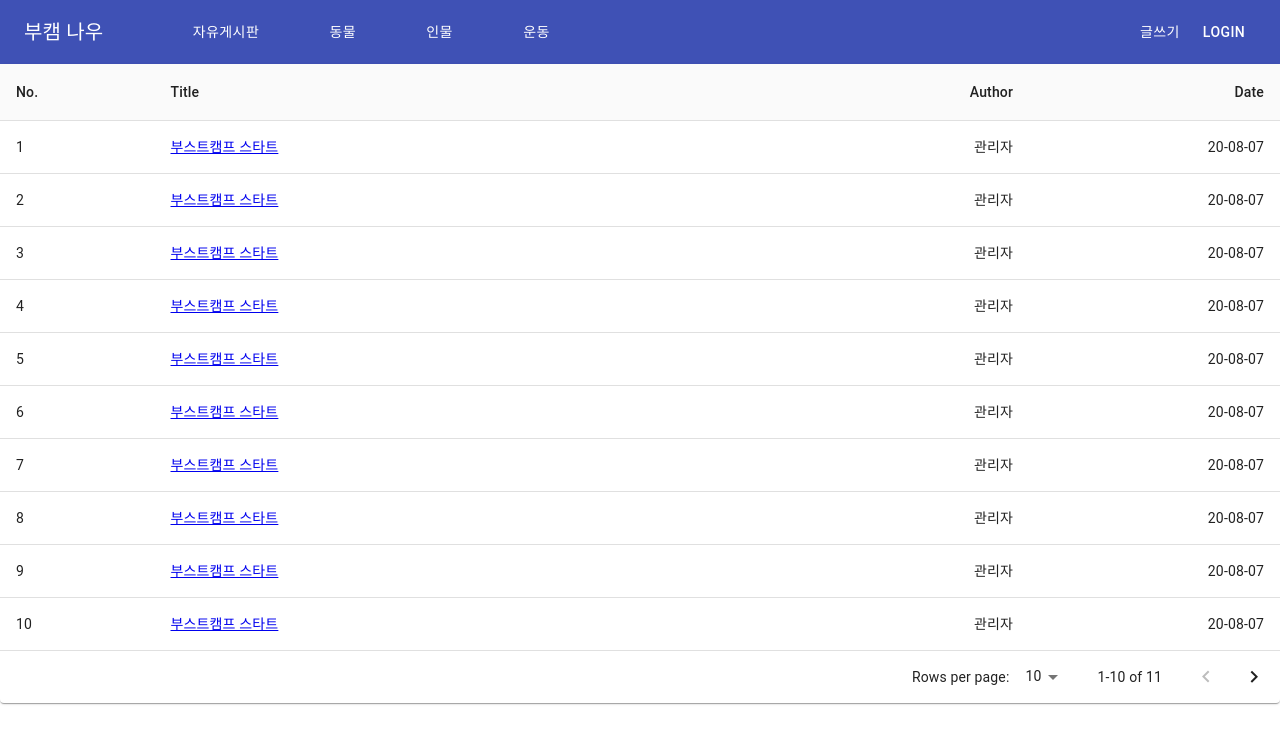
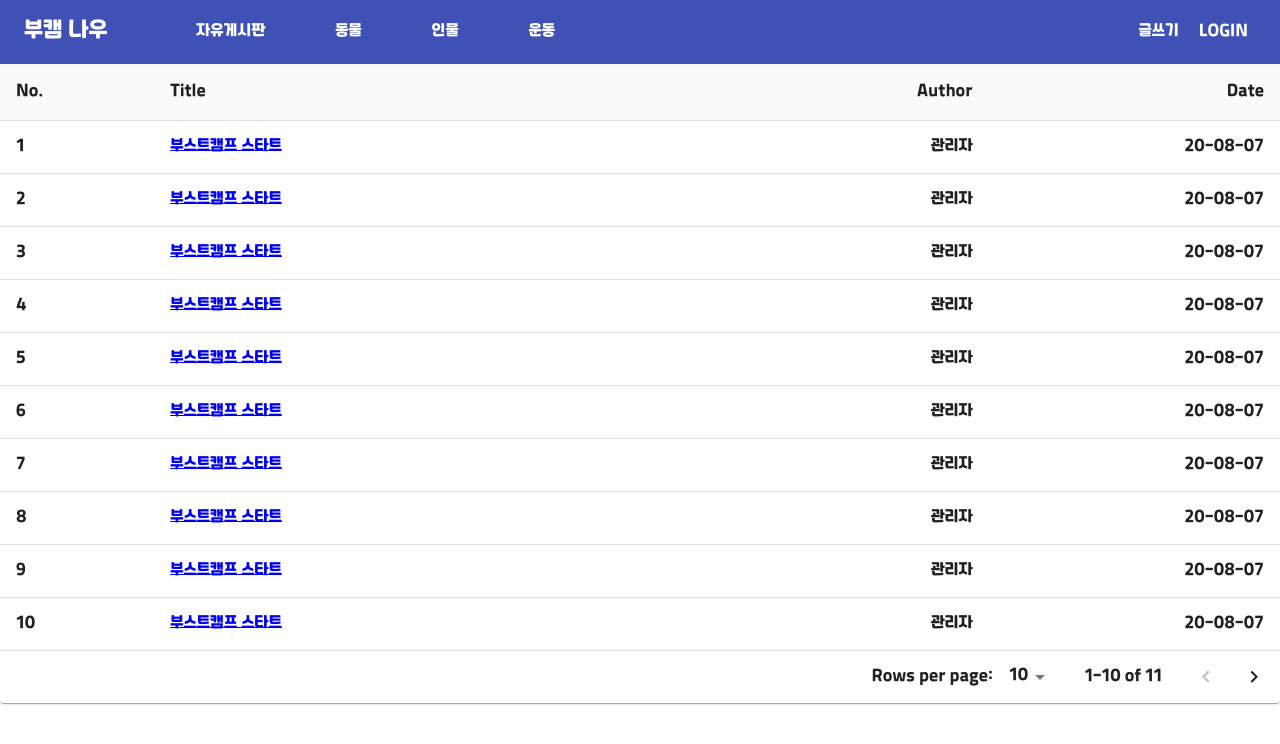
Before and after one commit to minbert/relay03_sample, a React (Create React App) app: page / in a window 1280 px wide. Shown: the top 744 px of the page. Built offline with nearby package versions, Linux system fonts and the light colour scheme.

Commit message:
폰트 추가

```diff
--- a/src/App.js
+++ b/src/App.js
@@ -4,8 +4,7 @@ import Table from './Table';
 import {
   BrowserRouter as Router,
   Switch,
-  Route,
-  Link
+  Route
 } from "react-router-dom";
 
 class App extends Component {
--- a/src/index.css
+++ b/src/index.css
@@ -1,13 +1,7 @@
+@font-face { font-family: 'RecipeKorea'; src: url(./fonts/Recipekorea.ttf) format('truetype'); }
+
 body {
   margin: 0;
-  font-family: -apple-system, BlinkMacSystemFont, 'Segoe UI', 'Roboto', 'Oxygen',
-    'Ubuntu', 'Cantarell', 'Fira Sans', 'Droid Sans', 'Helvetica Neue',
-    sans-serif;
   -webkit-font-smoothing: antialiased;
   -moz-osx-font-smoothing: grayscale;
 }
-
-code {
-  font-family: source-code-pro, Menlo, Monaco, Consolas, 'Courier New',
-    monospace;
-}
--- a/src/index.js
+++ b/src/index.js
@@ -1,13 +1,21 @@
 import React from 'react';
 import ReactDOM from 'react-dom';
-import './index.css';
 import App from './App';
 import * as serviceWorker from './serviceWorker';
+import './index.css';
+
+import { MuiThemeProvider, createMuiTheme } from '@material-ui/core/styles';
+
+const theme = createMuiTheme({
+  typography: {
+    fontFamily: 'RecipeKorea',
+  },
+});
 
 ReactDOM.render(
-  <React.StrictMode>
+  <MuiThemeProvider theme={theme}>
     <App />
-  </React.StrictMode>,
+  </MuiThemeProvider>,
   document.getElementById('root')
 );
 
```
Also changed, not shown: src/BoardPost.jsx (added), src/fonts/Recipekorea.ttf (added).
